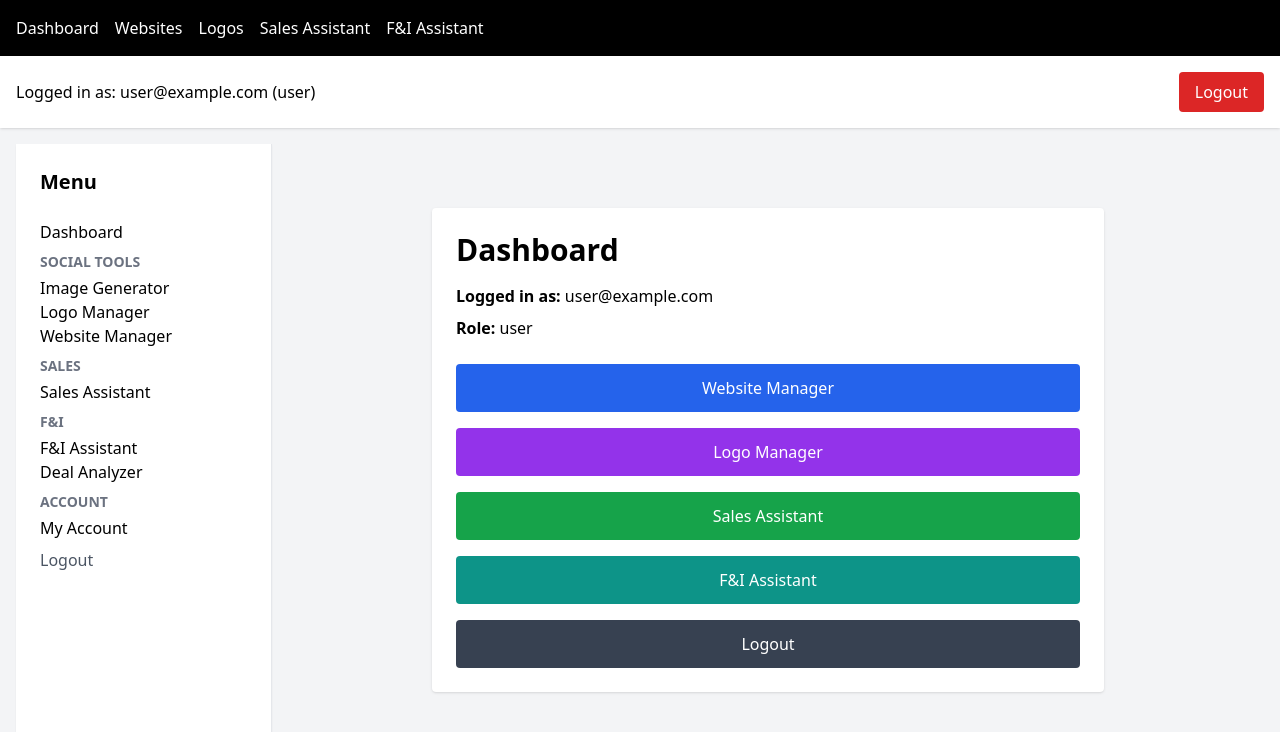
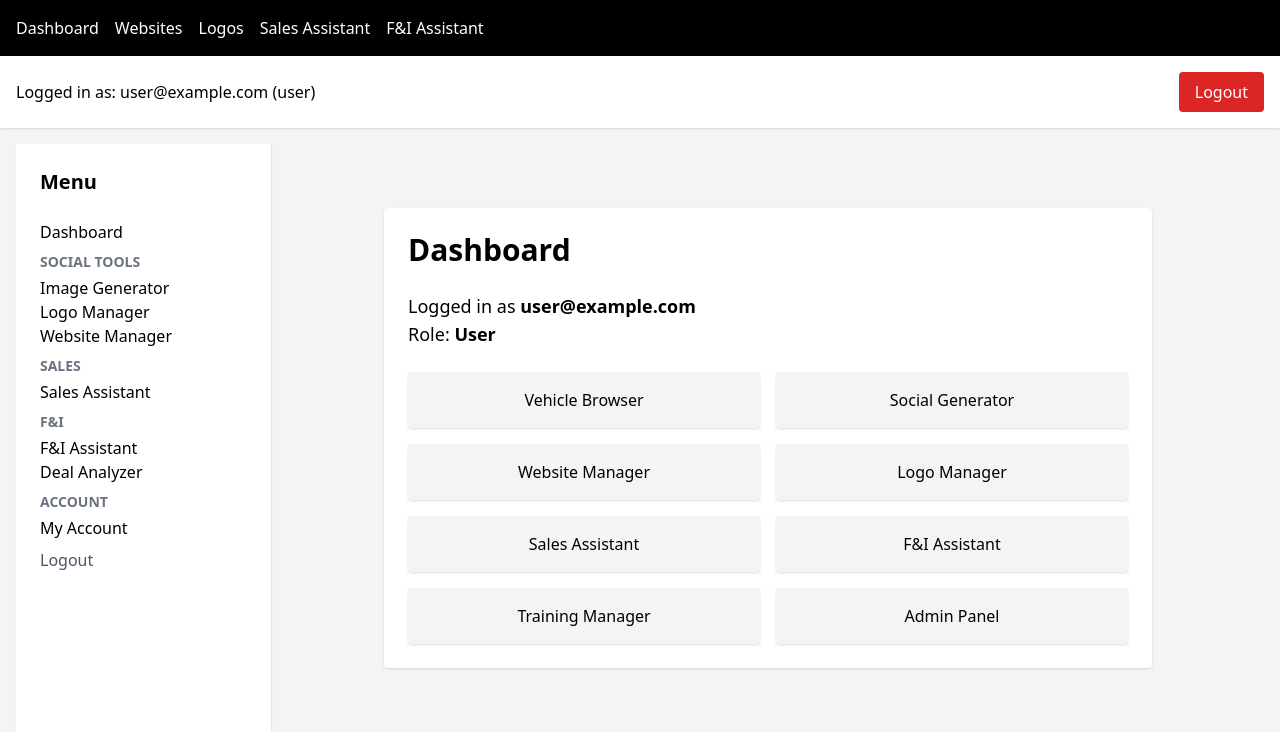
Before and after one commit to brettkues/cardealer-ai, a Next.js app: page /dashboard in a window 1280 px wide. Shown: the top 732 px of the page. Built offline with nearby package versions, Linux system fonts and the light colour scheme; no server answers; the database is empty; sample sign-in values are in the browser's storage.

Commit message:
Update page.js

```diff
--- a/app/dashboard/page.js
+++ b/app/dashboard/page.js
@@ -1,79 +1,47 @@
 "use client";
 
 import { useEffect, useState } from "react";
-import { useRouter } from "next/navigation";
 
-export default function DashboardPage() {
+export default function Dashboard() {
   const [email, setEmail] = useState("");
   const [role, setRole] = useState("");
-  const router = useRouter();
 
   useEffect(() => {
-    const cookies = document.cookie.split("; ").reduce((acc, item) => {
-      const [key, value] = item.split("=");
-      acc[key] = value;
-      return acc;
-    }, {});
+    const e = document.cookie
+      .split("; ")
+      .find((x) => x.startsWith("email="))
+      ?.split("=")[1];
 
-    setEmail(cookies["email"] || "Unknown");
-    setRole(cookies["role"] || "user");
+    const r = document.cookie
+      .split("; ")
+      .find((x) => x.startsWith("role="))
+      ?.split("=")[1];
+
+    setEmail(e || "");
+    setRole(r || "user");
   }, []);
 
-  const logout = () => {
-    document.cookie = "loggedIn=; expires=Thu, 01 Jan 1970 00:00:00 UTC; path=/;";
-    document.cookie = "email=; expires=Thu, 01 Jan 1970 00:00:00 UTC; path=/;";
-    document.cookie = "role=; expires=Thu, 01 Jan 1970 00:00:00 UTC; path=/;";
-    router.push("/auth/login");
-  };
+  return (
+    <div className="max-w-3xl mx-auto mt-10 bg-white shadow p-6 rounded">
+      <h1 className="text-3xl font-bold mb-6">Dashboard</h1>
 
-  return (
-    <div className="max-w-2xl mx-auto mt-10 bg-white shadow p-6 rounded">
-      <h1 className="text-3xl font-bold mb-4">Dashboard</h1>
+      <div className="mb-6">
+        <p className="text-lg">
+          Logged in as <strong>{email}</strong>
+        </p>
+        <p className="text-lg capitalize">Role: <strong>{role}</strong></p>
+      </div>
 
-      <p className="mb-2"><strong>Logged in as:</strong> {email}</p>
-      <p className="mb-6"><strong>Role:</strong> {role}</p>
+      <div className="grid grid-cols-2 gap-4">
+        <a className="p-4 bg-gray-100 rounded shadow text-center" href="/vehicles">Vehicle Browser</a>
+        <a className="p-4 bg-gray-100 rounded shadow text-center" href="/social">Social Generator</a>
+        <a className="p-4 bg-gray-100 rounded shadow text-center" href="/websites">Website Manager</a>
+        <a className="p-4 bg-gray-100 rounded shadow text-center" href="/logos">Logo Manager</a>
+        <a className="p-4 bg-gray-100 rounded shadow text-center" href="/assistant/sales">Sales Assistant</a>
+        <a className="p-4 bg-gray-100 rounded shadow text-center" href="/assistant/fi">F&I Assistant</a>
+        <a className="p-4 bg-gray-100 rounded shadow text-center" href="/manager/train">Training Manager</a>
 
-      <div className="grid grid-cols-1 gap-4">
-
-        <button onClick={() => router.push("/websites")}
-          className="w-full bg-blue-600 text-white p-3 rounded">
-          Website Manager
-        </button>
-
-        <button onClick={() => router.push("/logos")}
-          className="w-full bg-purple-600 text-white p-3 rounded">
-          Logo Manager
-        </button>
-
-        <button onClick={() => router.push("/assistant/sales")}
-          className="w-full bg-green-600 text-white p-3 rounded">
-          Sales Assistant
-        </button>
-
-        <button onClick={() => router.push("/assistant/fi")}
-          className="w-full bg-teal-600 text-white p-3 rounded">
-          F&I Assistant
-        </button>
-
-        {(role === "manager" || role === "admin") && (
-          <button onClick={() => router.push("/manager/train")}
-            className="w-full bg-yellow-600 text-white p-3 rounded">
-            Training Manager
-          </button>
-        )}
-
-        {role === "admin" && (
-          <button onClick={() => router.push("/admin")}
-            className="w-full bg-red-600 text-white p-3 rounded">
-            Admin Panel
-          </button>
-        )}
-
-        <button onClick={logout}
-          className="w-full bg-gray-700 text-white p-3 rounded">
-          Logout
-        </button>
-
+        <a className="p-4 bg-gray-100 rounded shadow text-center" href="/admin">Admin Panel</a>
       </div>
     </div>
   );
```
